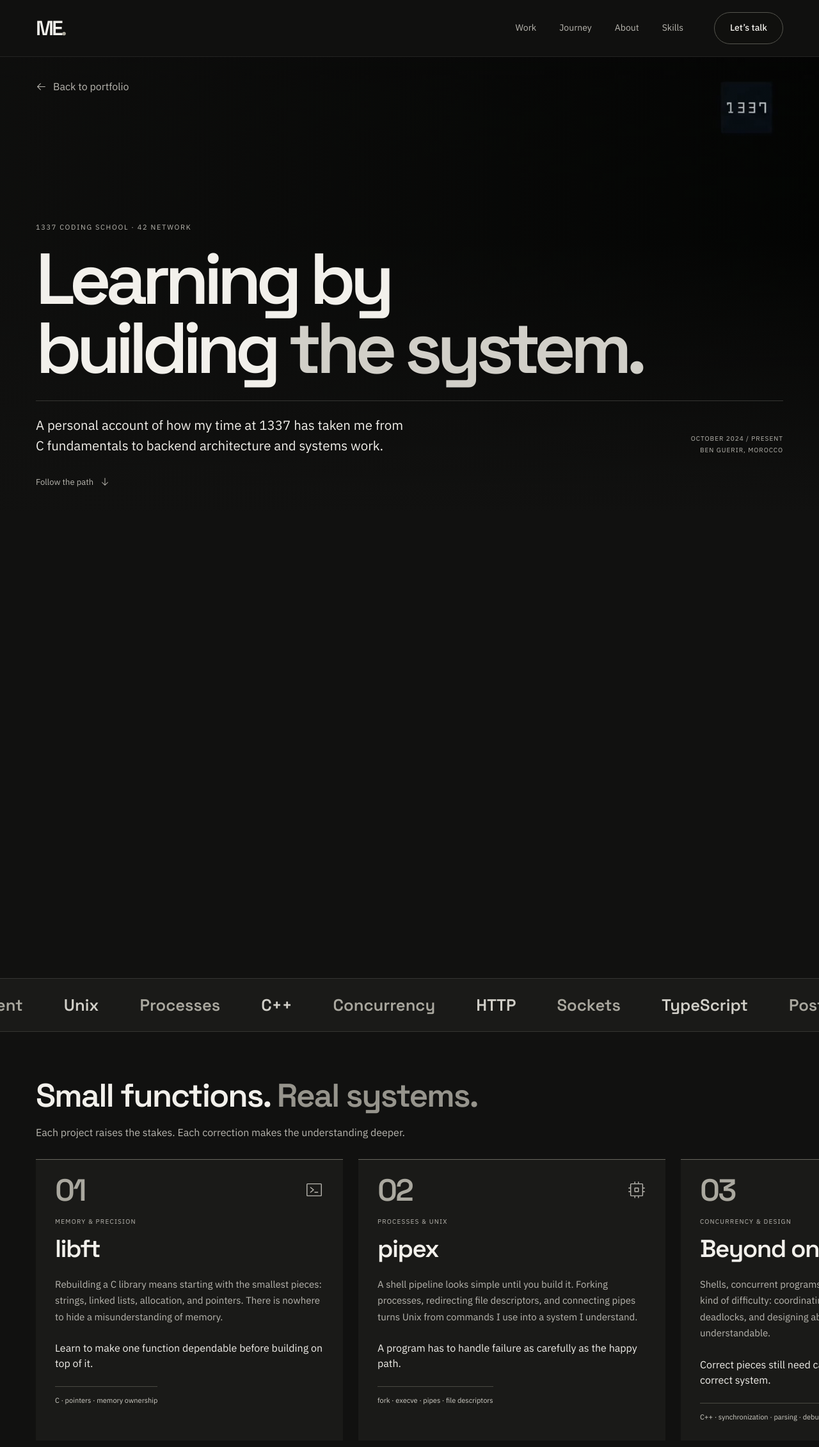
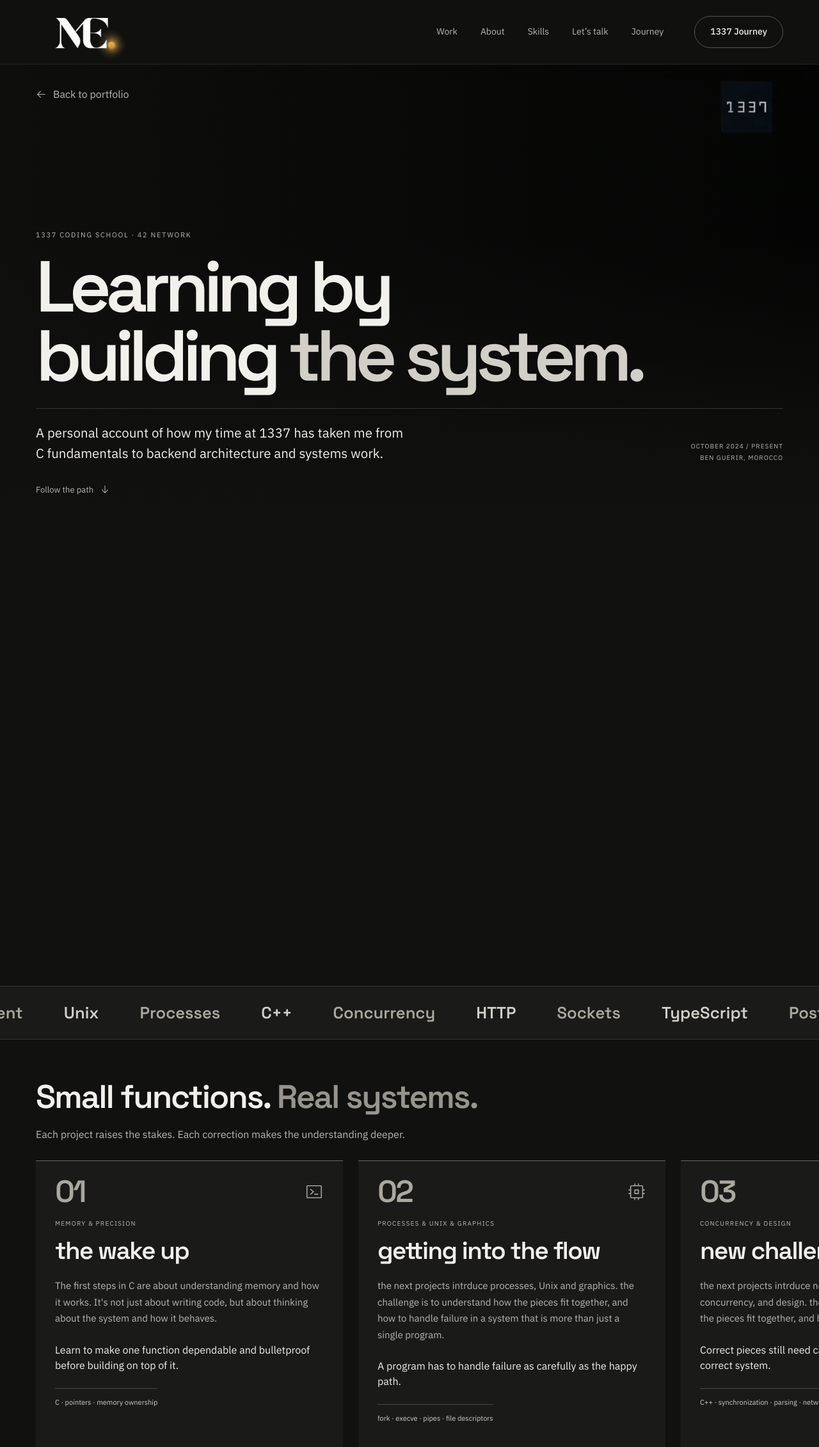
Before and after one commit to maywanel/portfolio, a Next.js app: page /journey-1337 in a window 1280 px wide. Shown: the top 2262 px of the page at 64% size. Built offline with nearby package versions, Linux system fonts and the light colour scheme.

Commit message:
update the button and the logo and add a scroll animation to journey hero

```diff
--- a/app/globals.css
+++ b/app/globals.css
@@ -42,8 +42,7 @@ p { max-width: 65ch; }
 .site-header { position: sticky; top: 0; z-index: 10; background: rgb(17 17 16 / .95); border-bottom: 1px solid rgb(255 255 255 / .08); backdrop-filter: blur(16px); }
 .header-inner { min-height: 88px; display: flex; align-items: center; justify-content: space-between; gap: 24px; }
 .brand { display: inline-flex; min-width: 52px; min-height: 48px; align-items: center; }
-.monogram { font-family: var(--font-display), sans-serif; font-size: 32px; letter-spacing: -.1em; line-height: 1; }
-.monogram > span { color: #aaa79b; }
+.brand-logo { display: block; height: 100px; width: auto; object-fit: contain; }
 .main-nav { display: flex; align-items: center; gap: 36px; }
 .main-nav > a { min-height: 44px; display: inline-flex; align-items: center; gap: 10px; font-size: 14px; color: var(--muted); }
 .main-nav > a:hover, .main-nav > a[aria-current] { color: var(--paper); text-decoration: underline; }
@@ -228,7 +227,7 @@ p { max-width: 65ch; }
   html { scroll-padding-top: 94px; }
   .shell { width: calc(100% - 40px); }
   .header-inner { min-height: 76px; }
-  .monogram { font-size: 28px; }
+  .brand-logo { height: 24px; }
   .menu-button { display: inline-flex; align-items: center; min-height: 44px; padding: 8px; border: 0; background: transparent; color: var(--paper); font-size: 14px; }
   .main-nav { display: none; position: absolute; top: 100%; left: 0; right: 0; background: var(--bg); padding: 12px 20px 20px; border-bottom: 1px solid var(--line); }
   .main-nav.is-open { display: flex; flex-direction: column; align-items: stretch; gap: 6px; }
@@ -329,7 +328,7 @@ p { max-width: 65ch; }
   @page { margin: 15mm; }
 }
 
-.journey-page { overflow: clip; }
+.journey-page { overflow: clip; isolation: isolate; position: relative; }
 .journey-hero { min-height: min(820px, calc(100svh - 88px)); padding-block: 40px 64px; display: flex; flex-direction: column; justify-content: space-between; }
 .journey-back { align-self: flex-start; color: var(--muted); }
 .journey-hero > .motion-reveal { width: 100%; }
@@ -371,14 +370,16 @@ p { max-width: 65ch; }
 
 /* The opening film follows the reader; the path widens as the projects grow. */
 .journey-video-hero { position: relative; height: 180svh; }
-.journey-video-sticky { position: sticky; top: 88px; height: calc(100svh - 88px); isolation: isolate; overflow: hidden; background: #111110 url('/journey-hero.jpg') center / cover; }
+.journey-video-sticky { position: sticky; top: 88px; height: calc(100svh - 88px); overflow: hidden; }
 .journey-video { position: absolute; inset: 0; width: 100%; height: 100%; object-fit: cover; z-index: -2; }
+.journey-video-media { position: fixed; inset: 88px 0 0; z-index: -1; isolation: isolate; background: #111110 url('/journey-hero.jpg') center / cover; }
 .journey-video-shade { position: absolute; inset: 0; z-index: -1; background: linear-gradient(90deg, rgb(17 17 16 / .82), rgb(17 17 16 / .2)), linear-gradient(0deg, #111110, transparent 60%); }
 .journey-video-hero .journey-hero { height: 100%; min-height: 0; padding-block: 24px 36px; }
 .journey-video-hero h1 { font-size: clamp(58px, 8.8vw, 128px); margin-top: 18px; }
 .journey-video-hero h1 span { color: #d1cfc8; }
 .journey-video-hero .journey-intro { margin-top: 28px; }
 .journey-video-hero .journey-intro > p { font-size: clamp(16px, 1.6vw, 21px); }
+.journey-content { position: relative; z-index: 1; background: var(--bg); }
 .journey-tape { position: relative; overflow: hidden; border-block: 1px solid var(--line); background: var(--surface); }
 .journey-tape-track { width: max-content; display: flex; animation: journey-tape 40s linear infinite; }
 .journey-tape-copy { display: flex; align-items: center; flex-shrink: 0; }
@@ -421,8 +422,33 @@ p { max-width: 65ch; }
   .journey-stage .journey-proof { margin-top: 16px; }
   .journey-path.is-horizontal .journey-path-heading h2 { font-size: 36px; }
 }
+/* Keep the journey proportionate on wide desktop viewports, including 1440p and 4K. */
+@media (min-width: 1600px) {
+  .journey-page { --journey-content-width: min(1920px, 88vw); }
+  .journey-page .shell, .journey-path-track { width: var(--journey-content-width); }
+  .journey-video-hero .journey-hero { padding-block: clamp(32px, 3vh, 64px); }
+  .journey-video-hero .journey-hero > .motion-reveal { margin-block: auto; }
+  .journey-video-hero h1 { font-size: clamp(128px, 6.25vw, 192px); }
+  .journey-video-hero .journey-intro > p { font-size: clamp(21px, 1vw, 26px); }
+  .journey-date, .journey-kicker { font-size: 12px; }
+  .journey-scroll { font-size: 16px; }
+  .journey-path.is-horizontal .journey-path-track { gap: 32px; }
+  .journey-path.is-horizontal .journey-stage { flex-basis: min(640px, 30vw); }
+  .journey-end-row > p { font-size: 20px; }
+}
+@media (min-width: 1600px) and (min-height: 900px) {
+  .journey-stage { padding: 32px 36px; }
+  .journey-stage-body { font-size: 18px; }
+  .journey-stage-lesson { font-size: 19px; }
+  .journey-stage-period, .journey-stage .journey-proof { font-size: 13px; }
+  .journey-path.is-horizontal .journey-path-heading h2 { font-size: clamp(58px, 3vw, 80px); }
+  .journey-path-heading > p { font-size: 20px; }
+  .journey-path.is-horizontal .journey-path-window { margin-top: 40px; }
+  .journey-path.is-horizontal .journey-stage .journey-number { font-size: 64px; }
+}
 @media (prefers-reduced-motion: reduce) {
   .journey-video-hero { height: auto; }
+  .journey-video-media { position: absolute; inset: 0; }
   .journey-video-sticky { position: relative; top: auto; min-height: 650px; height: auto; }
   .journey-video-hero .journey-hero { min-height: 650px; }
   .journey-tape-track { animation: none; width: auto; }
--- a/app/journey-1337/page.tsx
+++ b/app/journey-1337/page.tsx
@@ -12,21 +12,21 @@ export const metadata: Metadata = {
 };
 
 const chapters = [
-  { number: '01', period: 'MEMORY & PRECISION', title: 'libft', icon: TerminalWindow,
-    body: 'Rebuilding a C library means starting with the smallest pieces: strings, linked lists, allocation, and pointers. There is nowhere to hide a misunderstanding of memory.',
-    proof: 'C · pointers · memory ownership', lesson: 'Learn to make one function dependable before building on top of it.' },
-  { number: '02', period: 'PROCESSES & UNIX', title: 'pipex', icon: Cpu,
-    body: 'A shell pipeline looks simple until you build it. Forking processes, redirecting file descriptors, and connecting pipes turns Unix from commands I use into a system I understand.',
+  { number: '01', period: 'MEMORY & PRECISION', title: 'the wake up', icon: TerminalWindow,
+    body: 'The first steps in C are about understanding memory and how it works. It\'s not just about writing code, but about thinking about the system and how it behaves.',
+    proof: 'C · pointers · memory ownership', lesson: 'Learn to make one function dependable and bulletproof before building on top of it.' },
+  { number: '02', period: 'PROCESSES & UNIX & GRAPHICS', title: 'getting into the flow', icon: Cpu,
+    body: 'the next projects intrduce processes, Unix and graphics. the challenge is to understand how the pieces fit together, and how to handle failure in a system that is more than just a single program.',
     proof: 'fork · execve · pipes · file descriptors', lesson: 'A program has to handle failure as carefully as the happy path.' },
-  { number: '03', period: 'CONCURRENCY & DESIGN', title: 'Beyond one process.', icon: GitBranch,
-    body: 'Shells, concurrent programs, and C++ exercises add a new kind of difficulty: coordinating shared state, avoiding deadlocks, and designing abstractions that stay understandable.',
-    proof: 'C++ · synchronization · parsing · debugging', lesson: 'Correct pieces still need careful coordination to become a correct system.' },
-  { number: '04', period: 'NETWORKS & PROTOCOLS', title: 'webserv', icon: Cpu,
-    body: 'Building an HTTP server in C++98 brings everything together: sockets, request parsing, non-blocking I/O, epoll, and CGI. Multiple clients expose every assumption about timing and state.',
-    proof: 'C++98 · HTTP/1.1 · sockets · epoll · CGI', lesson: 'Think in states and lifecycles, not just in functions.' },
-  { number: '05', period: 'A COMPLETE APPLICATION', title: 'ft_transcendence', icon: BracketsCurly,
-    body: 'The challenge grows into a full application. TypeScript, Fastify, PostgreSQL, and OAuth connect APIs, authentication, persistent data, and a user-facing experience into one team project.',
-    proof: 'TypeScript · Fastify · SQL · OAuth · Docker', lesson: 'Architecture, integration, and communication matter as much as code.' },
+  { number: '03', period: 'CONCURRENCY & DESIGN', title: 'new challenges', icon: GitBranch,
+    body: 'the next projects intrduce new domains: networking, concurrency, and design. the challenge is to understand how the pieces fit together, and how to handle failure in a system',
+    proof: 'C++ · synchronization · parsing · networking', lesson: 'Correct pieces still need careful coordination to become a correct system.' },
+  { number: '04', period: 'NETWORKS & PROTOCOLS', title: 'learning is a way of life', icon: Cpu,
+    body: 'Building an HTTP server in C++98 and managing a containerized application. the hard part is to find the right informations and not going deep into the rabbit hole of details.',
+    proof: 'C++98 · sockets · Docker · containers', lesson: 'Think in states and lifecycles, not just in functions.' },
+  { number: '05', period: 'A COMPLETE APPLICATION', title: 'the end of the beginning', icon: BracketsCurly,
+    body: 'The final project is a complete application with a backend, database, and authentication. the challenge is to integrate all the pieces you\'ve learned and make them work together.',
+    proof: 'JavaScript · Fastify · SQL · OAuth · Docker', lesson: 'Architecture, integration, and communication matter as much as code.' },
   { number: '06', period: 'THE CORRECTION SYSTEM', title: 'Defend every decision.', icon: GitBranch,
     body: 'Writing the code is only part of the work. Peer corrections mean explaining the implementation, testing edge cases, and confronting leaks, crashes, and broken assumptions. A fragile solution sends you back to the editor.',
     proof: 'Peer review · edge cases · accountability', lesson: 'The hard part becomes the habit: test carefully, explain clearly, and improve.' },
@@ -51,6 +51,7 @@ export default function JourneyPage() {
         </Reveal>
       </JourneyVideo>
 
+      <div className="journey-content">
         <JourneyTape concepts={concepts} />
         <JourneyPath>
           {chapters.map(({ number, period, title, icon: Icon, body, proof, lesson }) => (
@@ -71,6 +72,7 @@ export default function JourneyPage() {
           </Reveal>
         </section>
         <footer className="shell journey-footer"><span>© 2026 {profile.name}</span><Link className="text-link" href="/">Back to portfolio <ArrowUpRight size={16} aria-hidden="true" /></Link></footer>
+      </div>
     </main>
   </>;
 }
--- a/components/header.tsx
+++ b/components/header.tsx
@@ -6,9 +6,10 @@ import { MagneticLink } from './motion';
 
 const links = [
   { href: '#work', label: 'Work' },
-  { href: '/journey-1337/', label: 'Journey' },
   { href: '#about', label: 'About' },
   { href: '#skills', label: 'Skills' },
+  { href: '#contact', label: 'Let’s talk' },
+  { href: '/journey-1337/', label: 'Journey' },
 ];
 
 export function Header() {
@@ -43,14 +44,14 @@ export function Header() {
     <header className="site-header" ref={header}>
       <div className="shell header-inner">
         <a className="brand group" href={onHome ? "#top" : "/"} aria-label="Mohamed El Messaadi, back to top" onClick={() => setOpen(false)}>
-          <span className="monogram" aria-hidden="true">ME<span>.</span></span>
+          <img className="brand-logo" src="/mylogo.png" alt="Mohamed El Messaadi logo" />
         </a>
         <button className="menu-button" ref={menuButton} aria-expanded={open} aria-controls="main-navigation" onClick={() => setOpen(!open)}>
           <span>{open ? 'Close' : 'Menu'}</span><span className={`menu-lines ${open ? 'is-open' : ''}`} aria-hidden="true"><i /><i /></span>
         </button>
         <nav id="main-navigation" aria-label="Main navigation" className={`main-nav ${open ? 'is-open' : ''}`}>
           {links.map(({ href, label }) => <a key={href} href={href.startsWith('#') && !onHome ? `/${href}` : href} aria-current={active === href ? 'location' : undefined} onClick={() => setOpen(false)}>{label}</a>)}
-          <MagneticLink href={onHome ? "#contact" : "/#contact"} className="nav-contact button button-outline" onClick={() => setOpen(false)}>Let’s talk</MagneticLink>
+          <MagneticLink href={"/journey-1337/"} className="nav-contact button button-outline" onClick={() => setOpen(false)}>1337 Journey</MagneticLink>
         </nav>
       </div>
     </header>
--- a/components/journey-motion.tsx
+++ b/components/journey-motion.tsx
@@ -43,9 +43,11 @@ export function JourneyVideo({ children }: { children: ReactNode }) {
     return () => { observer.disconnect(); cancelAnimationFrame(frame); };
   }, [reduce, update]);
   return <section ref={section} className="journey-video-hero" aria-labelledby="journey-title">
-    <div className="journey-video-sticky">
+    <div className="journey-video-media" aria-hidden="true">
       {!failed && <video ref={video} className="journey-video" src="/journey-hero.mp4" poster="/journey-hero.jpg" muted playsInline preload="auto" aria-hidden="true" onLoadedData={update} onSeeked={seek} onError={() => setFailed(true)} />}
       <div className="journey-video-shade" />
+    </div>
+    <div className="journey-video-sticky">
       <div className="journey-hero shell">{children}</div>
     </div>
   </section>;
```
Also changed, not shown: index.html (+1 -1 lines), 2 other files (tests, documents, lock files or other folders). Lines whose indentation alone changed are shown as unchanged.
